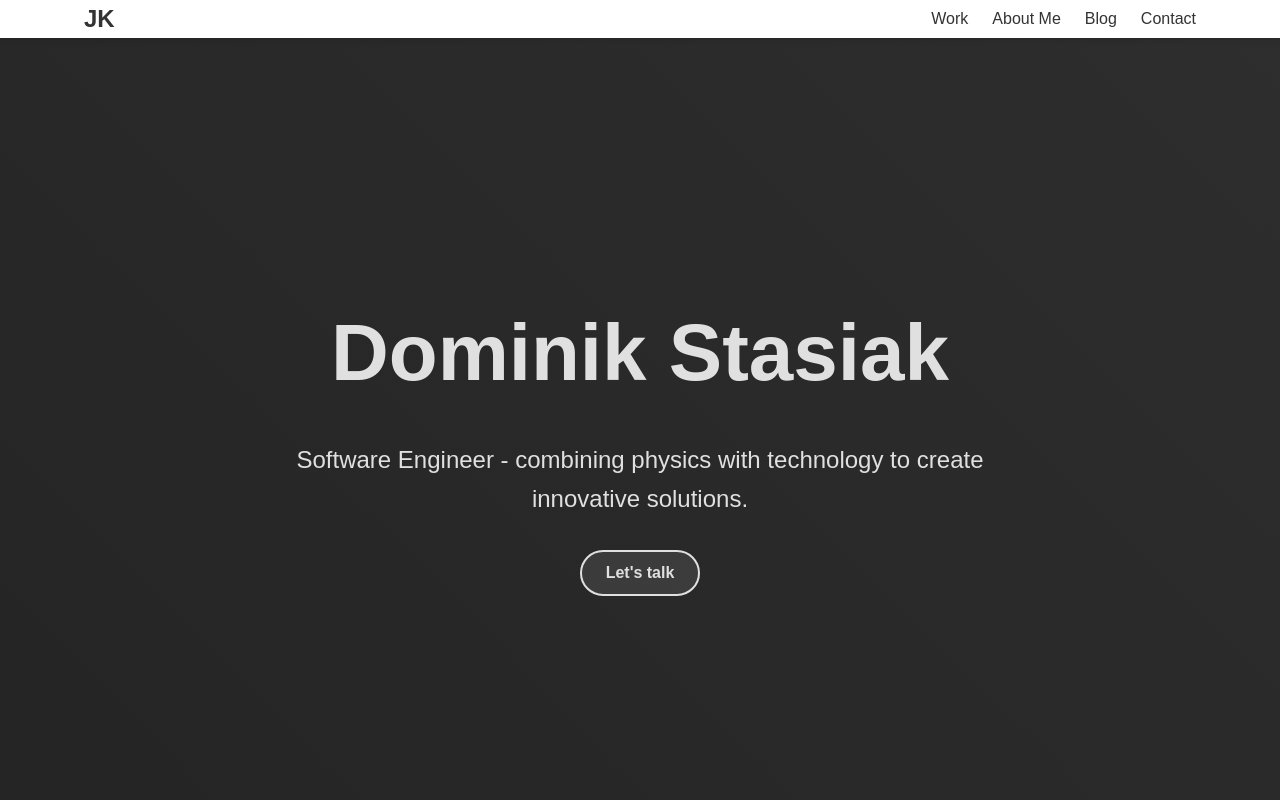
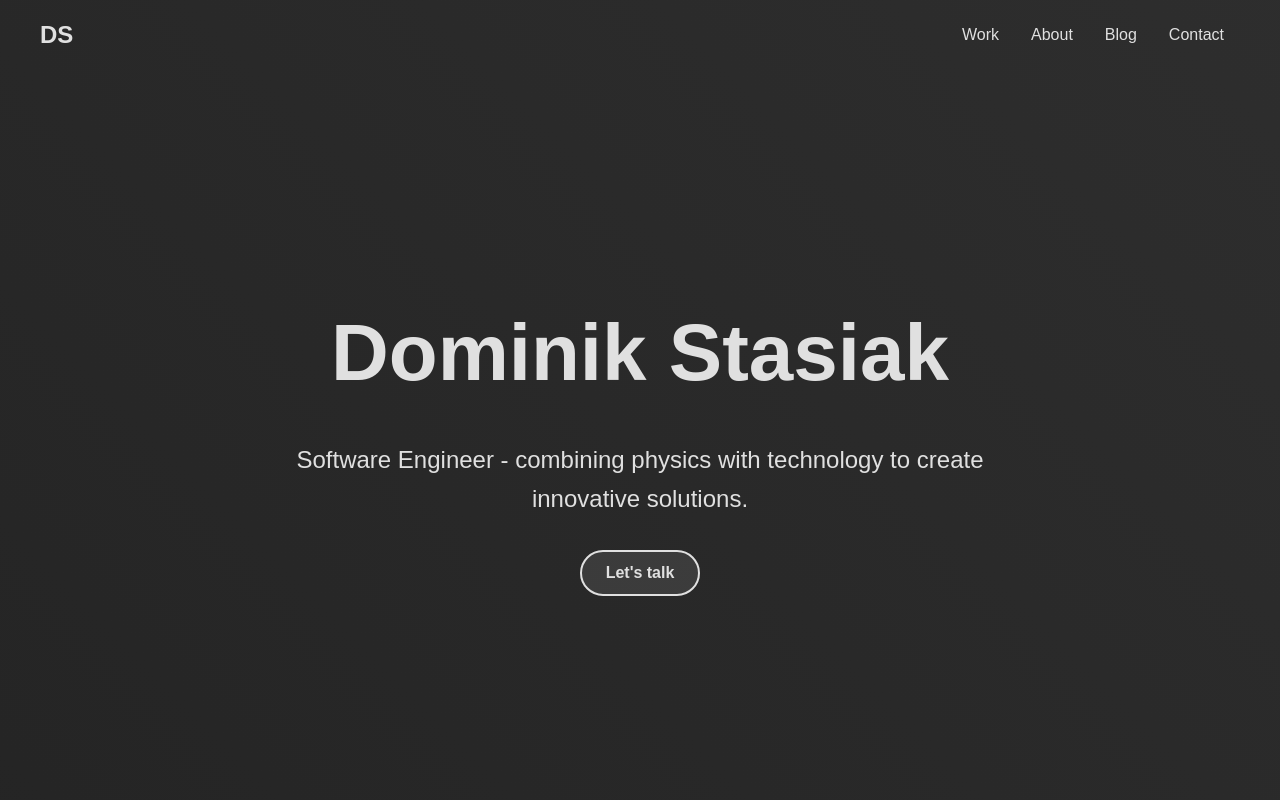
Before and after one commit to dominikstas/home, an Astro site in the folder astro/: page / in a window 1280 px wide. Shown: the top 800 px of the page. Built offline with nearby package versions, Linux system fonts and the light colour scheme; Astro itself is replaced by a stand-in of ours.

Commit message:
new navbar

```diff
--- /dev/null
+++ b/astro/src/components/Navbar.jsx
@@ -0,0 +1,157 @@
+'use client'
+import React, { useState, useEffect } from 'react';
+
+const Navbar = () => {
+  const [isMenuOpen, setIsMenuOpen] = useState(false);
+  const [isScrolled, setIsScrolled] = useState(false);
+
+  useEffect(() => {
+    const handleScroll = () => {
+      setIsScrolled(window.scrollY > 20);
+    };
+    window.addEventListener('scroll', handleScroll);
+    return () => window.removeEventListener('scroll', handleScroll);
+  }, []);
+
+  return (
+    <nav style={{
+      ...styles.nav,
+      backgroundColor: isScrolled ? 'rgba(18, 18, 18, 0.8)' : 'transparent',
+      boxShadow: isScrolled ? '0 2px 10px rgba(0, 0, 0, 0.1)' : 'none',
+    }}>
+      <div style={styles.container}>
+        <a href="/" style={styles.logo}>DS</a>
+        <div style={styles.menuIcon} onClick={() => setIsMenuOpen(!isMenuOpen)}>
+          <div style={{...styles.menuBar, transform: isMenuOpen ? 'rotate(45deg) translate(5px, 5px)' : 'none'}}></div>
+          <div style={{...styles.menuBar, opacity: isMenuOpen ? 0 : 1}}></div>
+          <div style={{...styles.menuBar, transform: isMenuOpen ? 'rotate(-45deg) translate(7px, -6px)' : 'none'}}></div>
+        </div>
+        <ul style={{
+          ...styles.navItems,
+          ...styles.desktopMenu,
+        }}>
+          {['Work', 'About', 'Blog', 'Contact'].map((item) => (
+            <li key={item} style={styles.navItem}>
+              <a href={`#${item.toLowerCase()}`} style={styles.navLink}>{item}</a>
+            </li>
+          ))}
+        </ul>
+      </div>
+      {isMenuOpen && (
+        <ul style={styles.mobileMenu}>
+          {['Work', 'About', 'Blog', 'Contact'].map((item) => (
+            <li key={item} style={styles.mobileNavItem}>
+              <a
+                href={`#${item.toLowerCase()}`}
+                style={styles.mobileNavLink}
+                onClick={() => setIsMenuOpen(false)}
+              >
+                {item}
+              </a>
+            </li>
+          ))}
+        </ul>
+      )}
+    </nav>
+  );
+};
+
+const styles = {
+  nav: {
+    position: 'fixed',
+    top: 0,
+    left: 0,
+    right: 0,
+    transition: 'background-color 0.3s ease, box-shadow 0.3s ease',
+    zIndex: 1000,
+  },
+  container: {
+    display: 'flex',
+    justifyContent: 'space-between',
+    alignItems: 'center',
+    padding: '1rem 2rem',
+    maxWidth: '1200px',
+    margin: '0 auto',
+  },
+  logo: {
+    fontSize: '1.5rem',
+    fontWeight: 'bold',
+    color: '#e0e0e0',
+    textDecoration: 'none',
+  },
+  menuIcon: {
+    display: 'none',
+    flexDirection: 'column',
+    justifyContent: 'space-around',
+    width: '2rem',
+    height: '2rem',
+    background: 'transparent',
+    border: 'none',
+    cursor: 'pointer',
+    padding: 0,
+    zIndex: 10,
+    '@media (max-width: 768px)': {
+      display: 'flex',
+    },
+  },
+  menuBar: {
+    width: '2rem',
+    height: '0.25rem',
+    background: '#e0e0e0',
+    borderRadius: '10px',
+    transition: 'all 0.3s linear',
+    transformOrigin: '1px',
+  },
+  navItems: {
+    display: 'flex',
+    listStyle: 'none',
+    margin: 0,
+    padding: 0,
+  },
+  desktopMenu: {
+    '@media (max-width: 768px)': {
+      display: 'none',
+    },
+  },
+  navItem: {
+    margin: '0 1rem',
+  },
+  navLink: {
+    color: '#e0e0e0',
+    textDecoration: 'none',
+    fontSize: '1rem',
+    transition: 'color 0.3s ease',
+    ':hover': {
+      color: '#ffffff',
+    },
+  },
+  mobileMenu: {
+    display: 'flex',
+    flexDirection: 'column',
+    justifyContent: 'center',
+    backgroundColor: 'rgba(18, 18, 18, 0.95)',
+    height: '100vh',
+    textAlign: 'center',
+    padding: '2rem',
+    position: 'absolute',
+    top: 0,
+    left: 0,
+    right: 0,
+    transition: 'transform 0.3s ease-in-out',
+    listStyle: 'none',
+  },
+  mobileNavItem: {
+    margin: '2rem 0',
+  },
+  mobileNavLink: {
+    fontSize: '1.5rem',
+    color: '#e0e0e0',
+    textDecoration: 'none',
+    transition: 'color 0.3s ease',
+    ':hover': {
+      color: '#ffffff',
+    },
+  },
+};
+
+export default Navbar;
--- a/astro/src/pages/index.astro
+++ b/astro/src/pages/index.astro
@@ -1,7 +1,8 @@
 ---
-      import HeroComponent from '../components/HeroComponent';
+import HeroComponent from '../components/HeroComponent';
+import Navbar from '../components/Navbar';
+---
 
----
 
 <!DOCTYPE html>
 <html lang="pl">
@@ -174,20 +175,7 @@
 </head>
 <body>
     <header>
-        <nav class="container">
-            <a href="#" class="logo">JK</a>
-            <ul class="nav-links">
-                <li><a href="#work">Work</a></li>
-                <li><a href="#about">About Me</a></li>
-                <li><a href="#blog">Blog</a></li>
-                <li><a href="#contact">Contact</a></li>
-            </ul>
-            <div class="hamburger">
-                <span class="bar"></span>
-                <span class="bar"></span>
-                <span class="bar"></span>
-            </div>
-        </nav>
+        <Navbar client:load />
     </header>
 
     <main>
```
